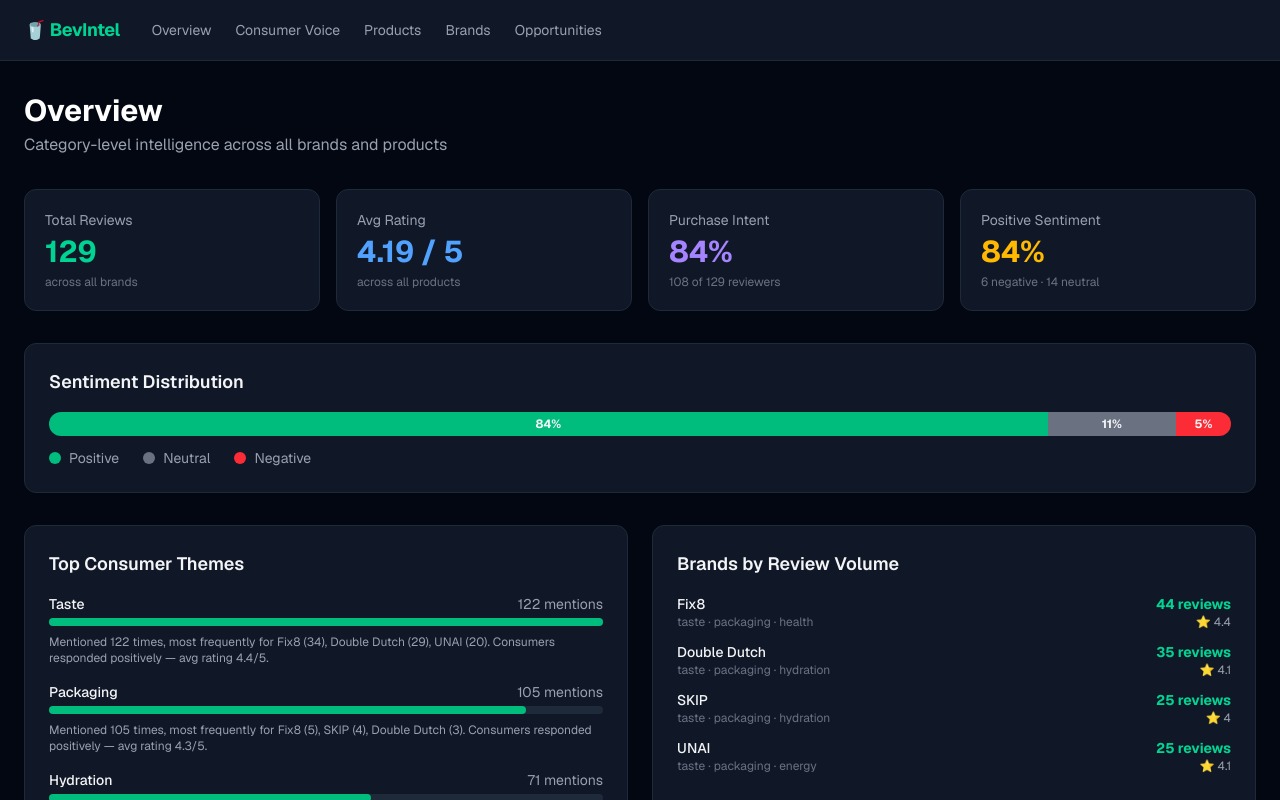
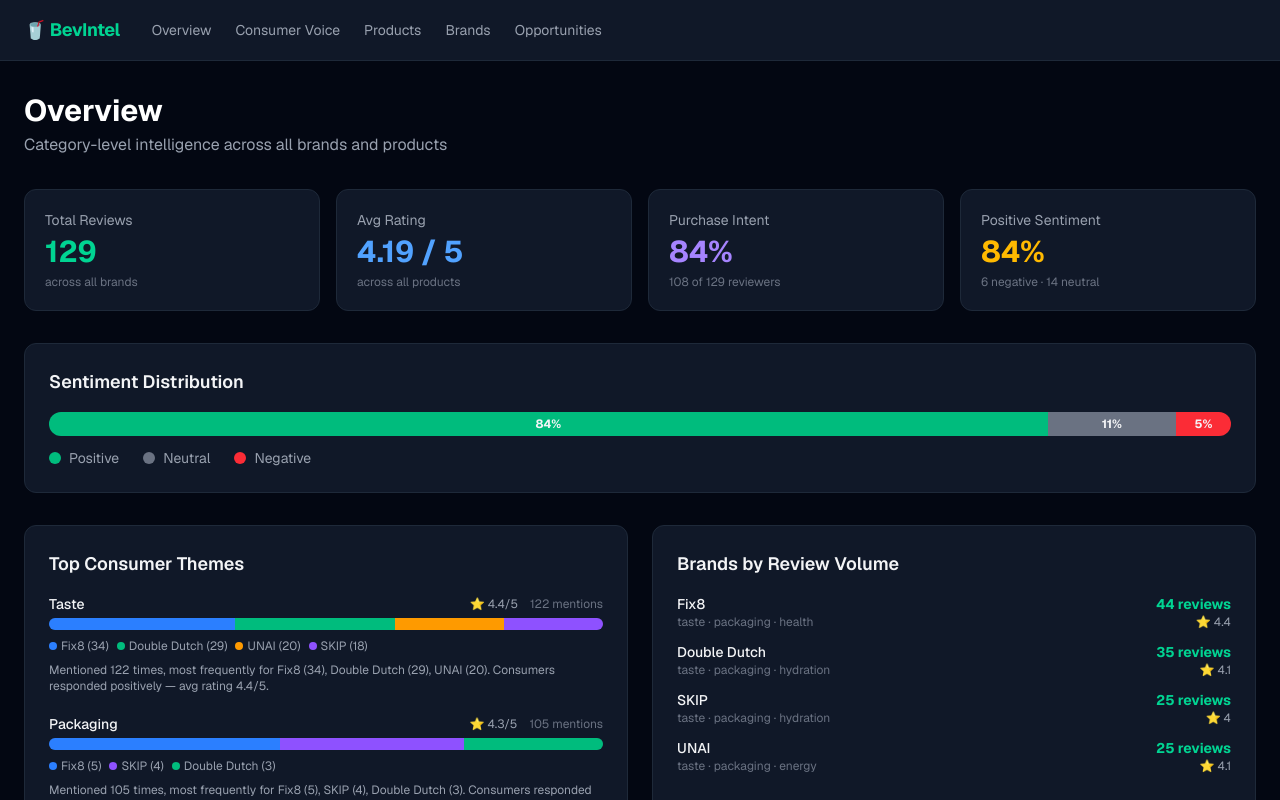
Before and after one commit to daisycloonan/insights-dashboard, a Next.js app: page /overview in a window 1280 px wide. Shown: the top 800 px of the page. Built offline with nearby package versions, Linux system fonts and the light colour scheme; no server answers.

Commit message:
Add segmented brand bars and avg rating to theme cards

```diff
--- a/src/app/overview/page.tsx
+++ b/src/app/overview/page.tsx
@@ -105,26 +105,70 @@
       <span className="text-xs text-emerald-400 animate-pulse">Generating summaries...</span>
     )}
   </div>
-          <div className="space-y-4">
-            {themes.slice(0, 6).map((theme) => (
+  <div className="space-y-5">
+    {themes.slice(0, 6).map((theme) => {
+      // Count mentions per brand for this theme
+      const brandCounts = reviews
+        .filter(r => r.transcript.toLowerCase().includes(theme.theme.toLowerCase()))
+        .reduce<Record<string, number>>((acc, r) => {
+          const b = r.product?.brand ?? r.brand?.brand_name ?? 'Unknown';
+          acc[b] = (acc[b] ?? 0) + 1;
+          return acc;
+        }, {});
+      const total = Object.values(brandCounts).reduce((a, b) => a + b, 0);
+      const brandColors: Record<string, string> = {
+        'Double Dutch': 'bg-emerald-500',
+        'Fix8': 'bg-blue-500',
+        'SKIP': 'bg-violet-500',
+        'UNAI': 'bg-amber-500',
+      };
+
+      return (
         <div key={theme.theme}>
-                <div className="flex justify-between text-sm mb-1">
-                  <span className="capitalize font-medium">{theme.theme}</span>
-                  <span className="text-gray-400">{theme.count} mentions</span>
+          {/* Theme header */}
+          <div className="flex justify-between items-center mb-1">
+            <span className="capitalize font-medium text-sm">{theme.theme}</span>
+            <div className="flex items-center gap-3">
+              <span className="text-xs text-gray-400">⭐ {theme.avgRating}/5</span>
+              <span className="text-xs text-gray-500">{theme.count} mentions</span>
             </div>
-                <div className="w-full bg-gray-800 rounded-full h-2 mb-2">
+          </div>
+
+          {/* Segmented bar */}
+          <div className="flex rounded-full overflow-hidden h-3 bg-gray-800 mb-2">
+            {Object.entries(brandCounts)
+              .sort((a, b) => b[1] - a[1])
+              .map(([brand, count]) => (
                 <div
-                    className={`h-2 rounded-full ${theme.sentiment === 'positive' ? 'bg-emerald-500' : 'bg-red-400'}`}
-                    style={{ width: `${Math.min((theme.count / (themes[0]?.count || 1)) * 100, 100)}%` }}
+                  key={brand}
+                  className={`${brandColors[brand] ?? 'bg-gray-500'} h-3`}
+                  style={{ width: `${(count / total) * 100}%` }}
+                  title={`${brand}: ${count}`}
                 />
+              ))}
           </div>
+
+          {/* Brand legend */}
+          <div className="flex flex-wrap gap-2 mb-2">
+            {Object.entries(brandCounts)
+              .sort((a, b) => b[1] - a[1])
+              .map(([brand, count]) => (
+                <span key={brand} className="flex items-center gap-1 text-xs text-gray-400">
+                  <span className={`w-2 h-2 rounded-full inline-block ${brandColors[brand] ?? 'bg-gray-500'}`} />
+                  {brand} ({count})
+                </span>
+              ))}
+          </div>
+
+          {/* Consensus summary */}
           {theme.consensusSummary ? (
-                  <p className="text-xs text-gray-400 mt-1">{theme.consensusSummary}</p>
+            <p className="text-xs text-gray-400">{theme.consensusSummary}</p>
           ) : (
-                  <p className="text-xs text-gray-600 mt-1 italic animate-pulse">Summarising...</p>
+            <p className="text-xs text-gray-600 italic animate-pulse">Summarising...</p>
           )}
         </div>
-            ))}
+      );
+    })}
   </div>
 </div>
 
```
Lines whose indentation alone changed are shown as unchanged.
